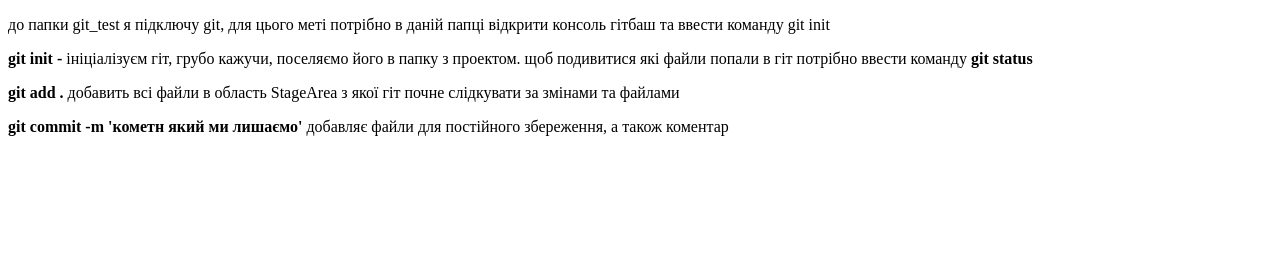
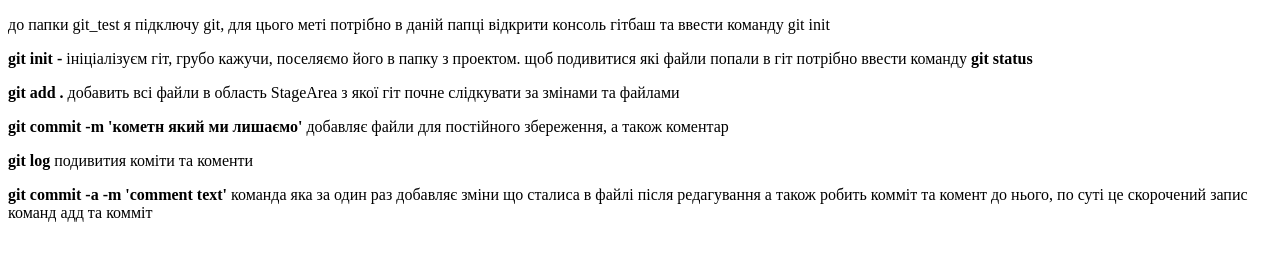
Before and after one commit to IgorBogodaiko/lern_git, a plain HTML site: page index.html in a window 1280 px wide. Drawn offline with Linux system fonts and the light colour scheme.

Commit message:
Add line describe git commit -a -m "..."

```diff
--- a/index.html
+++ b/index.html
@@ -11,6 +11,8 @@
         команду <strong>git status</strong> </p>
     <p><strong>git add .</strong> добавить всі файли в область StageArea з якої гіт почне слідкувати за змінами та файлами</p>
     <p><strong>git commit -m 'кометн який ми лишаємо'</strong> добавляє файли для постійного збереження, а також коментар</p>
+    <p><strong>git log</strong> подивития коміти та коменти</p>
+    <p><strong>git commit -a -m 'comment text' </strong> команда яка за один раз добавляє зміни що сталиса в файлі після редагування а також робить комміт та комент до нього, по суті це скорочений запис команд адд та комміт</p>
 
 </body>
 </html>
```
